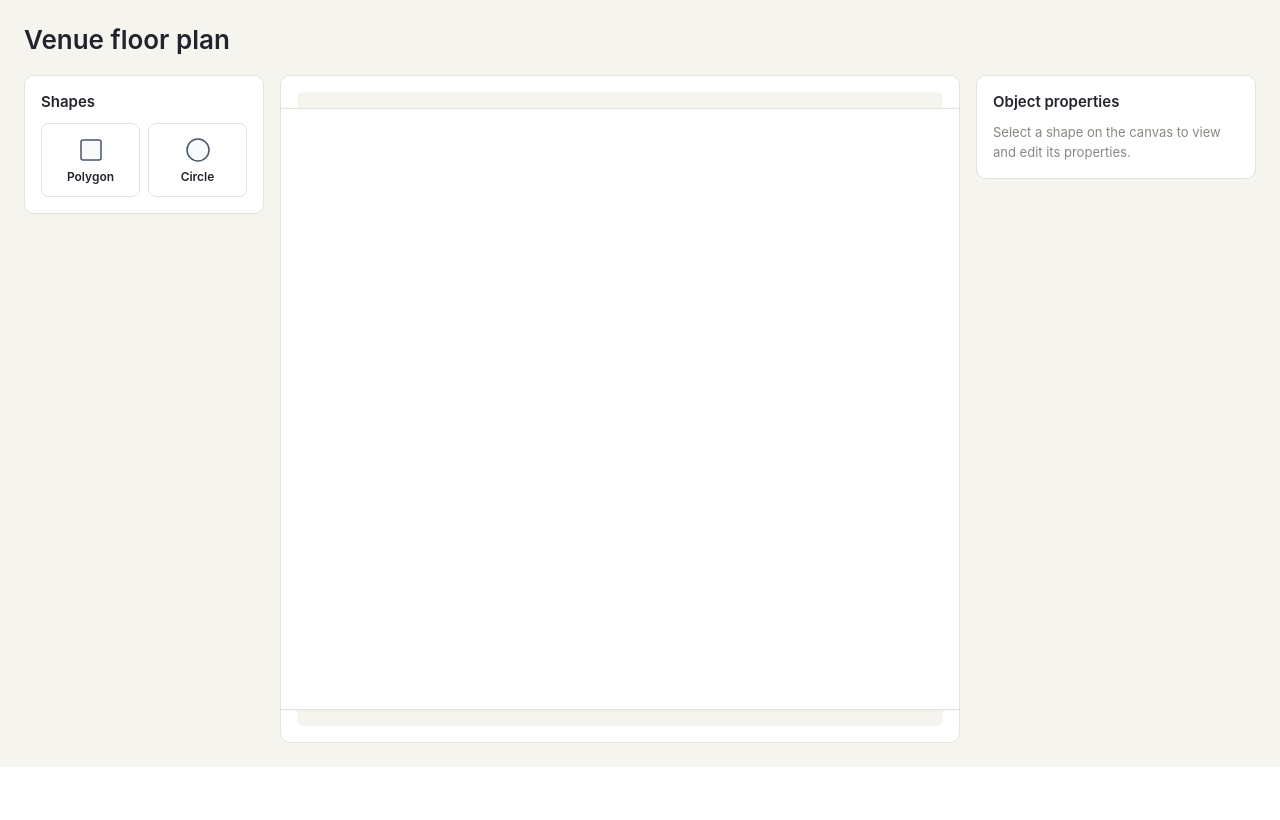
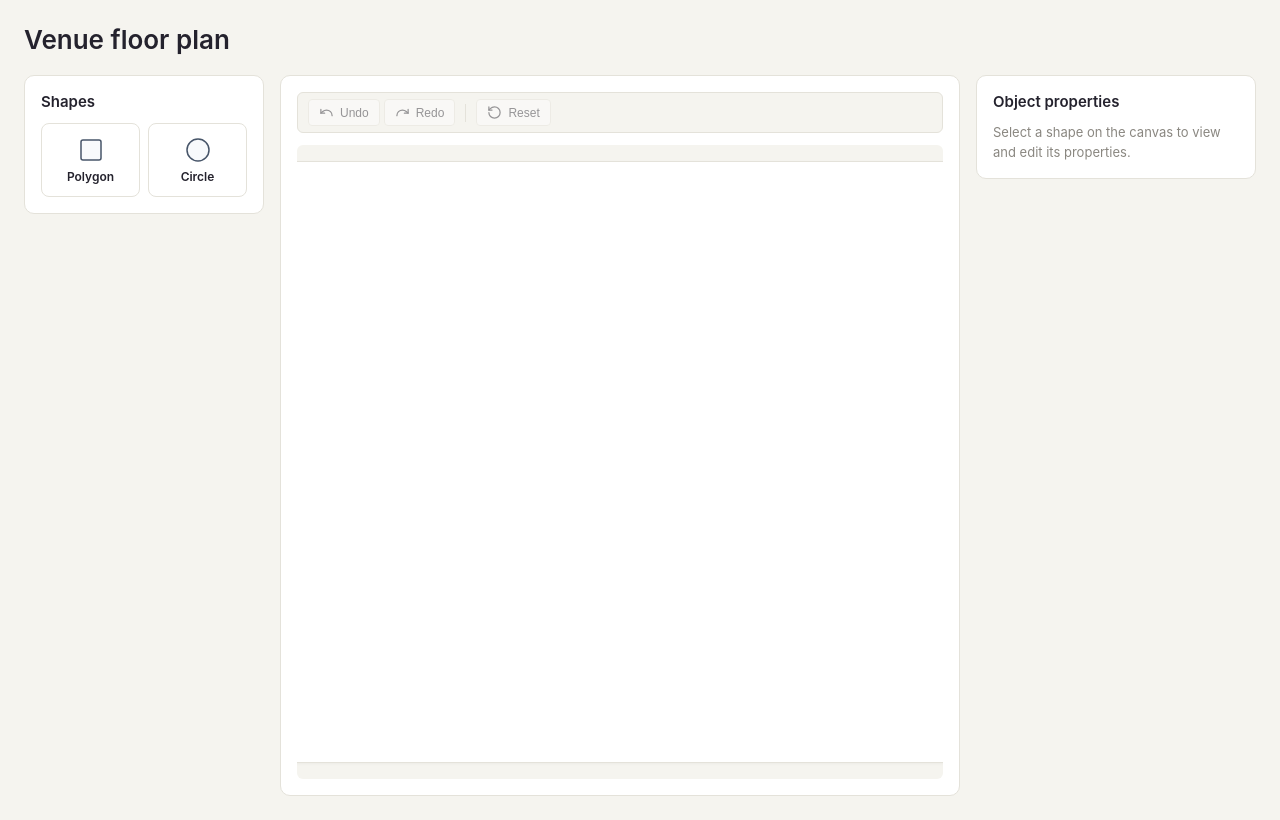
Before and after one commit to mazenMoazzam/VenueFlow, a web app: file public/floormap/index.html in a window 1280 px wide. Shown: the part 56-876 px from the top of the page. Before the commit the page ends 823 px from the top, so only its background shows below. Run offline with its HTML, style and script files only (its server is not run), Linux system fonts and the light colour scheme; some libraries are stand-ins or nearby versions.

Commit message:
copy/paste, undo/redo, reset, polygon bound fix, window resizing fix

```diff
--- a/public/floormap/index.html
+++ b/public/floormap/index.html
@@ -43,6 +43,34 @@
       </aside>
 
       <section class="panel canvas-panel">
+        <div class="canvas-toolbar">
+          <div class="toolbar-group">
+            <button type="button" id="btn-undo" class="toolbar-btn" title="Undo (Ctrl+Z)" disabled>
+              <svg width="15" height="15" viewBox="0 0 24 24" fill="none" stroke="currentColor" stroke-width="2" stroke-linecap="round" stroke-linejoin="round">
+                <path d="M3 7v6h6"/>
+                <path d="M21 17a9 9 0 0 0-9-9 9 9 0 0 0-6 2.3L3 13"/>
+              </svg>
+              <span>Undo</span>
+            </button>
+            <button type="button" id="btn-redo" class="toolbar-btn" title="Redo (Ctrl+Y)" disabled>
+              <svg width="15" height="15" viewBox="0 0 24 24" fill="none" stroke="currentColor" stroke-width="2" stroke-linecap="round" stroke-linejoin="round">
+                <path d="M21 7v6h-6"/>
+                <path d="M3 17a9 9 0 0 1 9-9 9 9 0 0 1 6 2.3l3 2.7"/>
+              </svg>
+              <span>Redo</span>
+            </button>
+          </div>
+          <div class="toolbar-separator"></div>
+          <div class="toolbar-group">
+            <button type="button" id="btn-reset" class="toolbar-btn toolbar-btn-danger" title="Reset canvas" disabled>
+              <svg width="15" height="15" viewBox="0 0 24 24" fill="none" stroke="currentColor" stroke-width="2" stroke-linecap="round" stroke-linejoin="round">
+                <path d="M3 12a9 9 0 1 0 9-9 9.75 9.75 0 0 0-6.74 2.74L3 8"/>
+                <path d="M3 3v5h5"/>
+              </svg>
+              <span>Reset</span>
+            </button>
+          </div>
+        </div>
         <div class="canvas-wrapper">
           <canvas id="c" width="800" height="600"></canvas>
         </div>
@@ -97,6 +125,31 @@
     </div>
   </main>
 
+  <div id="context-menu" class="context-menu" style="display: none;">
+    <button type="button" class="context-menu-item" id="ctx-undo">
+      <span class="context-menu-text">Undo</span>
+      <span class="context-menu-shortcut">Ctrl+Z</span>
+    </button>
+    <button type="button" class="context-menu-item" id="ctx-redo">
+      <span class="context-menu-text">Redo</span>
+      <span class="context-menu-shortcut">Ctrl+Y</span>
+    </button>
+    <div class="context-menu-separator"></div>
+    <button type="button" class="context-menu-item" id="ctx-copy">
+      <span class="context-menu-text">Copy</span>
+      <span class="context-menu-shortcut">Ctrl+C</span>
+    </button>
+    <button type="button" class="context-menu-item" id="ctx-paste">
+      <span class="context-menu-text">Paste</span>
+      <span class="context-menu-shortcut">Ctrl+V</span>
+    </button>
+    <div class="context-menu-separator"></div>
+    <button type="button" class="context-menu-item context-menu-item-danger" id="ctx-delete">
+      <span class="context-menu-text">Delete</span>
+      <span class="context-menu-shortcut">Del</span>
+    </button>
+  </div>
+
   <script src="script.js"></script>
 </body>
 </html>
--- a/public/floormap/script.js
+++ b/public/floormap/script.js
@@ -10,14 +10,122 @@ fabric.Object.prototype.cornerStyle = 'circle';
 fabric.Object.prototype.cornerSize = 8;
 fabric.Object.prototype.padding = 0;
 
-const canvas = new fabric.Canvas('c');
+const CANVAS_BASE_WIDTH = 800;
+const CANVAS_BASE_HEIGHT = 600;
+
+const canvas = new fabric.Canvas('c', {
+  width: CANVAS_BASE_WIDTH,
+  height: CANVAS_BASE_HEIGHT
+});
 fabric.Object.prototype.controls.mtr = createRotationControl();
+
+function resizeCanvas() {
+  const wrapper = document.querySelector('.canvas-wrapper');
+  if (!wrapper) return;
+  const padding = 32;
+  const availableWidth = wrapper.clientWidth - padding;
+  if (availableWidth <= 0) return;
+  const scale = Math.min(1, availableWidth / CANVAS_BASE_WIDTH);
+  canvas.setDimensions({
+    width: Math.round(CANVAS_BASE_WIDTH * scale),
+    height: Math.round(CANVAS_BASE_HEIGHT * scale)
+  });
+  canvas.setZoom(scale);
+  canvas.requestRenderAll();
+}
+
+const resizeObserver = new ResizeObserver(() => {
+  resizeCanvas();
+});
+const wrapperEl = document.querySelector('.canvas-wrapper');
+if (wrapperEl) {
+  resizeObserver.observe(wrapperEl);
+}
+window.addEventListener('resize', resizeCanvas);
+
+const undoStack = [];
+const redoStack = [];
+const MAX_HISTORY = 50;
+let isHistoryProcessing = false;
+
+function saveState() {
+  if (isHistoryProcessing) return;
+  const json = JSON.stringify(canvas.toJSON(['name', 'sides', 'ratioLocked', 'lockUniScaling', 'points', 'pathOffset']));
+  if (undoStack.length > 0 && undoStack[undoStack.length - 1] === json) {
+    return;
+  }
+  undoStack.push(json);
+  if (undoStack.length > MAX_HISTORY) {
+    undoStack.shift();
+  }
+  redoStack.length = 0;
+  updateHistoryButtons();
+}
+
+function undo() {
+  if (undoStack.length <= 1 || isHistoryProcessing) return;
+  isHistoryProcessing = true;
+  const currentState = undoStack.pop();
+  redoStack.push(currentState);
+  const prevState = undoStack[undoStack.length - 1];
+  canvas.loadFromJSON(prevState, () => {
+    resizeCanvas();
+    canvas.renderAll();
+    isHistoryProcessing = false;
+    updatePropertiesPanel();
+    updateHistoryButtons();
+    updateContextMenuState();
+  });
+}
+
+function redo() {
+  if (redoStack.length === 0 || isHistoryProcessing) return;
+  isHistoryProcessing = true;
+  const nextState = redoStack.pop();
+  undoStack.push(nextState);
+  canvas.loadFromJSON(nextState, () => {
+    resizeCanvas();
+    canvas.renderAll();
+    isHistoryProcessing = false;
+    updatePropertiesPanel();
+    updateHistoryButtons();
+    updateContextMenuState();
+  });
+}
+
+function resetCanvas() {
+  if (canvas.getObjects().length === 0) return;
+  canvas.discardActiveObject();
+  canvas.clear();
+  canvas.setBackgroundColor('#ffffff', () => {
+    canvas.renderAll();
+    saveState();
+    updatePropertiesPanel();
+    updateContextMenuState();
+    updateHistoryButtons();
+  });
+}
 
 const dragItems = document.querySelectorAll('.palette-card, .palette-item');
 dragItems.forEach((item) => {
   item.addEventListener('dragstart', (e) => {
     const type = item.dataset.type || item.getAttribute('data-type');
     e.dataTransfer.setData('text/plain', type);
+  });
+  item.addEventListener('click', () => {
+    const type = item.dataset.type || item.getAttribute('data-type');
+    let shape;
+    if (type === 'polygon') {
+      shape = createPolygon(CANVAS_BASE_WIDTH / 2, CANVAS_BASE_HEIGHT / 2, 4);
+    } else if (type === 'circle') {
+      shape = createCircle(CANVAS_BASE_WIDTH / 2, CANVAS_BASE_HEIGHT / 2);
+    }
+    if (shape) {
+      canvas.add(shape);
+      clampToBounds(shape);
+      canvas.setActiveObject(shape);
+      saveState();
+    }
   });
 });
 
@@ -32,10 +140,9 @@ dropTarget.addEventListener('drop', (e) => {
   e.preventDefault();
 
   const shapeType = e.dataTransfer.getData('text/plain');
-
-  const rect = canvas.upperCanvasEl.getBoundingClientRect();
-  const x = e.clientX - rect.left;
-  const y = e.clientY - rect.top;
+  const pointer = canvas.getPointer(e);
+  const x = pointer.x;
+  const y = pointer.y;
 
   let shape;
   switch (shapeType) {
@@ -54,21 +161,105 @@ dropTarget.addEventListener('drop', (e) => {
     canvas.add(shape);
     clampToBounds(shape);
     canvas.setActiveObject(shape);
+    saveState();
   }
 });
 
+let clipboard = null;
+let pasteOffset = 20;
+let lastRightClickPointer = null;
+
+function copyObject() {
+  const active = canvas.getActiveObject();
+  if (!active) return;
+  active.clone((cloned) => {
+    clipboard = cloned;
+    pasteOffset = 20;
+    updateContextMenuState();
+  }, ['name', 'sides', 'ratioLocked', 'lockUniScaling', 'points', 'pathOffset']);
+}
+
+function pasteObject(targetX, targetY) {
+  if (!clipboard) return;
+  clipboard.clone((cloned) => {
+    canvas.discardActiveObject();
+    if (typeof targetX === 'number' && typeof targetY === 'number') {
+      cloned.set({
+        left: targetX,
+        top: targetY
+      });
+    } else {
+      cloned.set({
+        left: cloned.left + pasteOffset,
+        top: cloned.top + pasteOffset
+      });
+      pasteOffset += 20;
+    }
+    cloned.setCoords();
+    if (cloned.type === 'activeSelection') {
+      cloned.canvas = canvas;
+      cloned.forEachObject((obj) => {
+        canvas.add(obj);
+        clampToBounds(obj);
+      });
+      cloned.setCoords();
+    } else {
+      canvas.add(cloned);
+      clampToBounds(cloned);
+    }
+    canvas.setActiveObject(cloned);
+    canvas.requestRenderAll();
+    saveState();
+    updatePropertiesPanel();
+    updateContextMenuState();
+  }, ['name', 'sides', 'ratioLocked', 'lockUniScaling', 'points', 'pathOffset']);
+}
+
+function deleteSelected() {
+  const activeObjects = canvas.getActiveObjects();
+  if (activeObjects && activeObjects.length) {
+    activeObjects.forEach((obj) => canvas.remove(obj));
+    canvas.discardActiveObject();
+    canvas.requestRenderAll();
+    saveState();
+    updatePropertiesPanel();
+    updateContextMenuState();
+  }
+}
+
 window.addEventListener('keydown', (e) => {
-  if (e.key !== 'Delete' && e.key !== 'Backspace') return;
+  if (e.key === 'Escape') {
+    hideContextMenu();
+    return;
+  }
   const tag = document.activeElement ? document.activeElement.tagName : '';
   if (tag === 'INPUT' || tag === 'TEXTAREA' || document.activeElement?.isContentEditable) {
     return;
   }
-  const activeObjects = canvas.getActiveObjects();
-  if (activeObjects && activeObjects.length) {
+  if (e.key === 'Delete' || e.key === 'Backspace') {
     e.preventDefault();
-    activeObjects.forEach((obj) => canvas.remove(obj));
-    canvas.discardActiveObject();
-    canvas.requestRenderAll();
+    deleteSelected();
+    return;
+  }
+  if ((e.ctrlKey || e.metaKey) && e.key.toLowerCase() === 'c') {
+    e.preventDefault();
+    copyObject();
+    return;
+  }
+  if ((e.ctrlKey || e.metaKey) && e.key.toLowerCase() === 'v') {
+    e.preventDefault();
+    pasteObject();
+    return;
+  }
+  if ((e.ctrlKey || e.metaKey) && !e.shiftKey && e.key.toLowerCase() === 'z') {
+    e.preventDefault();
+    undo();
+    return;
+  }
+  if ((e.ctrlKey || e.metaKey) && (e.key.toLowerCase() === 'y' || (e.shiftKey && e.key.toLowerCase() === 'z'))) {
+    e.preventDefault();
+    redo();
+    return;
   }
 });
 
@@ -158,12 +349,142 @@ canvas.on('object:modified', (e) => {
   }
   clampToBounds(target);
   canvas.requestRenderAll();
+  saveState();
   updatePropertiesPanel();
 });
 
-canvas.on('selection:created', updatePropertiesPanel);
-canvas.on('selection:updated', updatePropertiesPanel);
-canvas.on('selection:cleared', updatePropertiesPanel);
+canvas.on('selection:created', () => {
+  updatePropertiesPanel();
+  updateContextMenuState();
+});
+canvas.on('selection:updated', () => {
+  updatePropertiesPanel();
+  updateContextMenuState();
+});
+canvas.on('selection:cleared', () => {
+  updatePropertiesPanel();
+  updateContextMenuState();
+  updateHistoryButtons();
+});
+
+const btnUndo = document.getElementById('btn-undo');
+const btnRedo = document.getElementById('btn-redo');
+const btnReset = document.getElementById('btn-reset');
+const ctxMenu = document.getElementById('context-menu');
+const ctxUndo = document.getElementById('ctx-undo');
+const ctxRedo = document.getElementById('ctx-redo');
+const ctxCopy = document.getElementById('ctx-copy');
+const ctxPaste = document.getElementById('ctx-paste');
+const ctxDelete = document.getElementById('ctx-delete');
+
+function hideContextMenu() {
+  if (ctxMenu) ctxMenu.style.display = 'none';
+}
+
+function updateHistoryButtons() {
+  const canUndo = undoStack.length > 1;
+  const canRedo = redoStack.length > 0;
+  const hasObjects = canvas.getObjects().length > 0;
+  if (btnUndo) btnUndo.disabled = !canUndo;
+  if (btnRedo) btnRedo.disabled = !canRedo;
+  if (btnReset) btnReset.disabled = !hasObjects;
+  if (ctxUndo) ctxUndo.disabled = !canUndo;
+  if (ctxRedo) ctxRedo.disabled = !canRedo;
+}
+
+function updateContextMenuState() {
+  const hasSelection = !!canvas.getActiveObject();
+  const canUndo = undoStack.length > 1;
+  const canRedo = redoStack.length > 0;
+  if (ctxUndo) ctxUndo.disabled = !canUndo;
+  if (ctxRedo) ctxRedo.disabled = !canRedo;
+  if (ctxCopy) ctxCopy.disabled = !hasSelection;
+  if (ctxPaste) ctxPaste.disabled = !clipboard;
+  if (ctxDelete) ctxDelete.disabled = !hasSelection;
+}
+
+canvas.upperCanvasEl.addEventListener('contextmenu', (e) => {
+  e.preventDefault();
+  const pointer = canvas.getPointer(e);
+  lastRightClickPointer = pointer;
+  const target = canvas.findTarget(e);
+  if (target) {
+    if (canvas.getActiveObject() !== target) {
+      canvas.setActiveObject(target);
+      canvas.requestRenderAll();
+      updatePropertiesPanel();
+    }
+  } else {
+    canvas.discardActiveObject();
+    canvas.requestRenderAll();
+    updatePropertiesPanel();
+  }
+  updateContextMenuState();
+
+  const menuW = 160;
+  const menuH = 120;
+  const posX = (e.clientX + menuW > window.innerWidth) ? (window.innerWidth - menuW - 8) : e.clientX;
+  const posY = (e.clientY + menuH > window.innerHeight) ? (window.innerHeight - menuH - 8) : e.clientY;
+  ctxMenu.style.left = `${posX}px`;
+  ctxMenu.style.top = `${posY}px`;
+  ctxMenu.style.display = 'block';
+});
+
+document.addEventListener('pointerdown', (e) => {
+  if (ctxMenu && !ctxMenu.contains(e.target)) {
+    hideContextMenu();
+  }
+});
+
+window.addEventListener('resize', hideContextMenu);
+window.addEventListener('scroll', hideContextMenu, true);
+
+if (btnUndo) {
+  btnUndo.addEventListener('click', undo);
+}
+
+if (btnRedo) {
+  btnRedo.addEventListener('click', redo);
+}
+
+if (btnReset) {
+  btnReset.addEventListener('click', resetCanvas);
+}
+
+if (ctxUndo) {
+  ctxUndo.addEventListener('click', () => {
+    undo();
+    hideContextMenu();
+  });
+}
+
+if (ctxRedo) {
+  ctxRedo.addEventListener('click', () => {
+    redo();
+    hideContextMenu();
+  });
+}
+
+if (ctxCopy) {
+  ctxCopy.addEventListener('click', () => {
+    copyObject();
+    hideContextMenu();
+  });
+}
+
+if (ctxPaste) {
+  ctxPaste.addEventListener('click', () => {
+    pasteObject(lastRightClickPointer?.x, lastRightClickPointer?.y);
+    hideContextMenu();
+  });
+}
+
+if (ctxDelete) {
+  ctxDelete.addEventListener('click', () => {
+    deleteSelected();
+    hideContextMenu();
+  });
+}
 
 const noSel = document.getElementById('no-selection');
 const selProp = document.getElementById('selection-properties');
@@ -208,12 +529,12 @@ function setShapeDimension(active, isWidth, val) {
       const ratio = currentW > 0 ? (currentH / currentW) : 1;
       let wVal = isWidth ? val : (ratio > 0 ? val / ratio : val);
       let hVal = isWidth ? val * ratio : val;
-      if (wVal > canvas.width) {
-        wVal = canvas.width;
+      if (wVal > CANVAS_BASE_WIDTH) {
+        wVal = CANVAS_BASE_WIDTH;
         hVal = wVal * ratio;
       }
-      if (hVal > canvas.height) {
-        hVal = canvas.height;
+      if (hVal > CANVAS_BASE_HEIGHT) {
+        hVal = CANVAS_BASE_HEIGHT;
         wVal = ratio > 0 ? hVal / ratio : hVal;
       }
       wVal = Math.max(20, Math.round(wVal));
@@ -249,12 +570,12 @@ function setShapeDimension(active, isWidth, val) {
       const ratio = currentW > 0 ? (currentH / currentW) : 1;
       let wVal = isWidth ? val : (ratio > 0 ? val / ratio : val);
       let hVal = isWidth ? val * ratio : val;
-      if (wVal > canvas.width) {
-        wVal = canvas.width;
+      if (wVal > CANVAS_BASE_WIDTH) {
+        wVal = CANVAS_BASE_WIDTH;
         hVal = wVal * ratio;
       }
-      if (hVal > canvas.height) {
-        hVal = canvas.height;
+      if (hVal > CANVAS_BASE_HEIGHT) {
+        hVal = CANVAS_BASE_HEIGHT;
         wVal = ratio > 0 ? hVal / ratio : hVal;
       }
       wVal = Math.max(20, Math.round(wVal));
@@ -323,11 +644,14 @@ function bindNumericInput(input, getBounds, onApply) {
     if (val >= min) onApply(active, val);
   }
   input.addEventListener('input', () => handle(false));
-  input.addEventListener('change', () => handle(true));
+  input.addEventListener('change', () => {
+    handle(true);
+    saveState();
+  });
 }
 
-bindNumericInput(propWidth, () => ({ min: 20, max: canvas.width }), (active, val) => setShapeDimension(active, true, val));
-bindNumericInput(propLength, () => ({ min: 20, max: canvas.height }), (active, val) => setShapeDimension(active, false, val));
+bindNumericInput(propWidth, () => ({ min: 20, max: CANVAS_BASE_WIDTH }), (active, val) => setShapeDimension(active, true, val));
+bindNumericInput(propLength, () => ({ min: 20, max: CANVAS_BASE_HEIGHT }), (active, val) => setShapeDimension(active, false, val));
 bindNumericInput(
   propSides,
   () => ({ min: 3, max: 20 }),
@@ -348,6 +672,7 @@ if (propName) {
     const fallback = active.type === 'polygon' ? 'Polygon' : 'Circle';
     active.name = trimmed || fallback;
     propName.value = active.name;
+    saveState();
   });
 
   propName.addEventListener('keydown', (e) => {
@@ -363,6 +688,7 @@ if (propRatioLock) {
     if (!active) return;
     active.ratioLocked = propRatioLock.checked;
     active.lockUniScaling = propRatioLock.checked;
+    saveState();
   });
 }
 
@@ -507,9 +833,9 @@ function createRotationControl() {
           }, finalMatrix);
           const dist = Math.min(
             pt.x - pad,
-            canvas.width - pad - pt.x,
+            CANVAS_BASE_WIDTH - pad - pt.x,
             pt.y - pad,
-            canvas.height - pad - pt.y
+            CANVAS_BASE_HEIGHT - pad - pt.y
           );
           if (dist >= 0) {
             bestCandidate = c;
@@ -556,13 +882,13 @@ function createRotationControl() {
 }
 
 function getShapeBounds(target) {
-  const center = target.getCenterPoint();
-  const rad = fabric.util.degreesToRadians(target.angle || 0);
-  const cos = Math.cos(rad);
-  const sin = Math.sin(rad);
   const strokeOffset = (target.stroke && target.strokeWidth) ? target.strokeWidth / 2 : 0;
 
   if (target.type === 'ellipse') {
+    const center = target.getCenterPoint();
+    const rad = fabric.util.degreesToRadians(target.angle || 0);
+    const cos = Math.cos(rad);
+    const sin = Math.sin(rad);
     const a = target.rx * target.scaleX + strokeOffset;
     const b = target.ry * target.scaleY + strokeOffset;
     const ax = Math.sqrt((a * cos) ** 2 + (b * sin) ** 2);
@@ -575,6 +901,35 @@ function getShapeBounds(target) {
     };
   }
 
+  if (target.type === 'polygon' && target.points && target.points.length > 0) {
+    const matrix = target.calcTransformMatrix();
+    const pathOffsetX = target.pathOffset ? target.pathOffset.x : 0;
+    const pathOffsetY = target.pathOffset ? target.pathOffset.y : 0;
+    let minX = Infinity;
+    let maxX = -Infinity;
+    let minY = Infinity;
+    let maxY = -Infinity;
+
+    for (let i = 0; i < target.points.length; i++) {
+      const p = target.points[i];
+      const lx = p.x - pathOffsetX;
+      const ly = p.y - pathOffsetY;
+      const px = matrix[0] * lx + matrix[2] * ly + matrix[4];
+      const py = matrix[1] * lx + matrix[3] * ly + matrix[5];
+      if (px < minX) minX = px;
+      if (px > maxX) maxX = px;
+      if (py < minY) minY = py;
+      if (py > maxY) maxY = py;
+    }
+
+    return {
+      left: minX - strokeOffset,
+      top: minY - strokeOffset,
+      width: (maxX - minX) + strokeOffset * 2,
+      height: (maxY - minY) + strokeOffset * 2
+    };
+  }
+
   target.setCoords();
   return target.getBoundingRect(true);
 }
@@ -582,21 +937,25 @@ function getShapeBounds(target) {
 function clampToBounds(target) {
   const bound = getShapeBounds(target);
 
-  if (bound.width <= canvas.width) {
+  if (bound.width <= CANVAS_BASE_WIDTH) {
     if (bound.left < 0) {
       target.left += -bound.left;
-    } else if (bound.left + bound.width > canvas.width) {
-      target.left -= (bound.left + bound.width - canvas.width);
+    } else if (bound.left + bound.width > CANVAS_BASE_WIDTH) {
+      target.left -= (bound.left + bound.width - CANVAS_BASE_WIDTH);
     }
   }
 
-  if (bound.height <= canvas.height) {
+  if (bound.height <= CANVAS_BASE_HEIGHT) {
     if (bound.top < 0) {
       target.top += -bound.top;
-    } else if (bound.top + bound.height > canvas.height) {
-      target.top -= (bound.top + bound.height - canvas.height);
+    } else if (bound.top + bound.height > CANVAS_BASE_HEIGHT) {
+      target.top -= (bound.top + bound.height - CANVAS_BASE_HEIGHT);
     }
   }
 
   target.setCoords();
 }
+
+resizeCanvas();
+saveState();
+updateHistoryButtons();
--- a/public/floormap/style.css
+++ b/public/floormap/style.css
@@ -55,10 +55,69 @@
 .canvas-panel {
   padding: 16px;
   display: flex;
-  justify-content: center;
+  flex-direction: column;
   align-items: center;
-  overflow: auto;
+  gap: 12px;
   background: var(--color-surface);
+  min-width: 0;
+  width: 100%;
+}
+
+.canvas-toolbar {
+  display: flex;
+  align-items: center;
+  gap: 6px;
+  width: 100%;
+  padding: 6px 10px;
+  background: var(--color-bg);
+  border: 1px solid var(--color-border);
+  border-radius: 6px;
+  flex-wrap: wrap;
+}
+
+.toolbar-group {
+  display: flex;
+  align-items: center;
+  gap: 4px;
+}
+
+.toolbar-btn {
+  display: inline-flex;
+  align-items: center;
+  gap: 6px;
+  padding: 5px 10px;
+  font-size: 12px;
+  font-weight: 500;
+  color: var(--color-text);
+  background: var(--color-surface);
+  border: 1px solid var(--color-border);
+  border-radius: 4px;
+  cursor: pointer;
+  transition: all 0.15s ease;
+  user-select: none;
+}
+
+.toolbar-btn:hover:not(:disabled) {
+  border-color: #22c55e;
+  background: #f9fbf9;
+}
+
+.toolbar-btn:disabled {
+  opacity: 0.45;
+  cursor: default;
+}
+
+.toolbar-btn-danger:hover:not(:disabled) {
+  border-color: #ef4444;
+  color: #ef4444;
+  background: #fef2f2;
+}
+
+.toolbar-separator {
+  width: 1px;
+  height: 18px;
+  background: var(--color-border);
+  margin: 0 4px;
 }
 
 .canvas-wrapper {
@@ -69,6 +128,9 @@
   background: var(--color-bg);
   padding: 16px;
   width: 100%;
+  max-width: 100%;
+  box-sizing: border-box;
+  overflow: hidden;
 }
 
 #c {
```
Also changed, not shown: other parts of public/floormap/style.css (+81 -1 lines).
